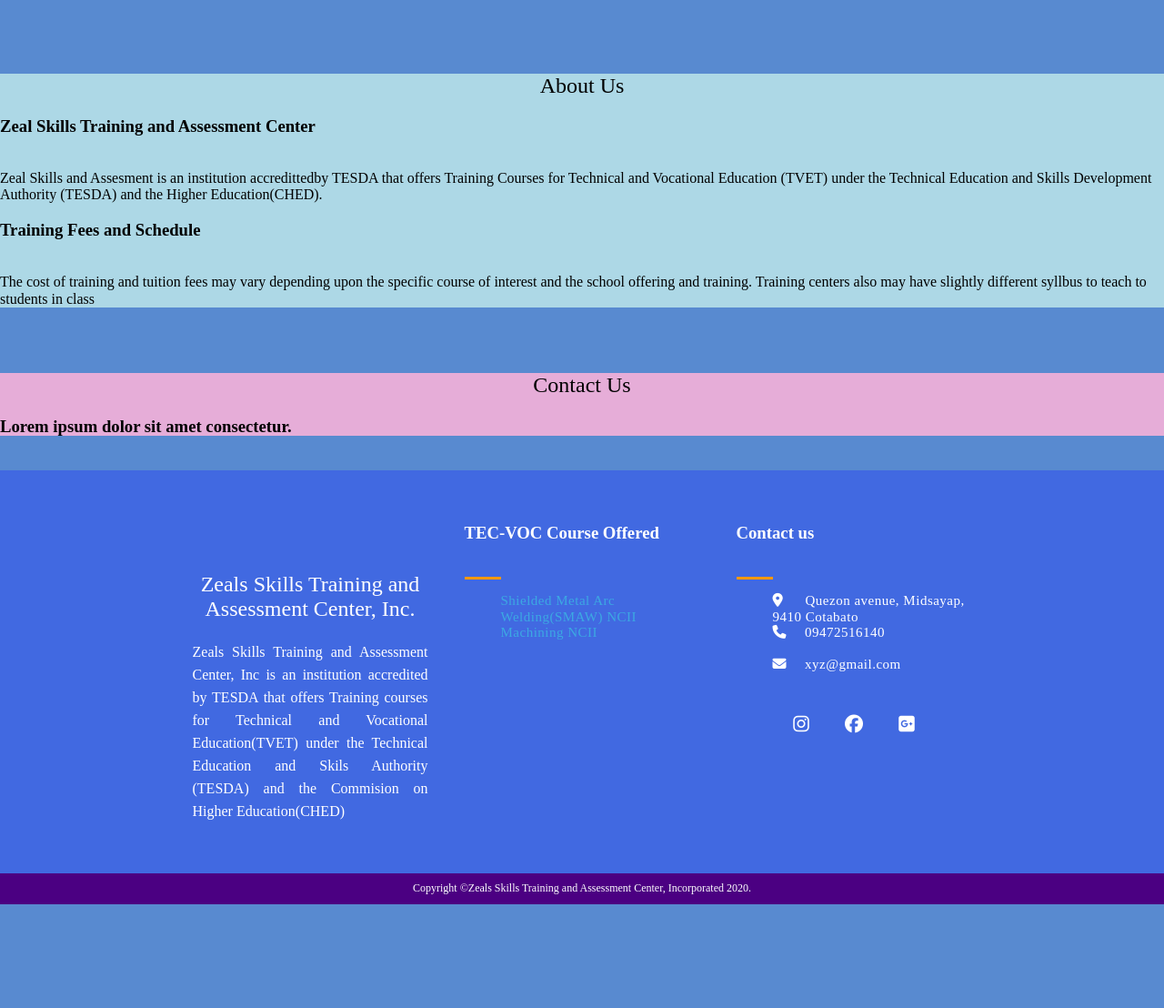
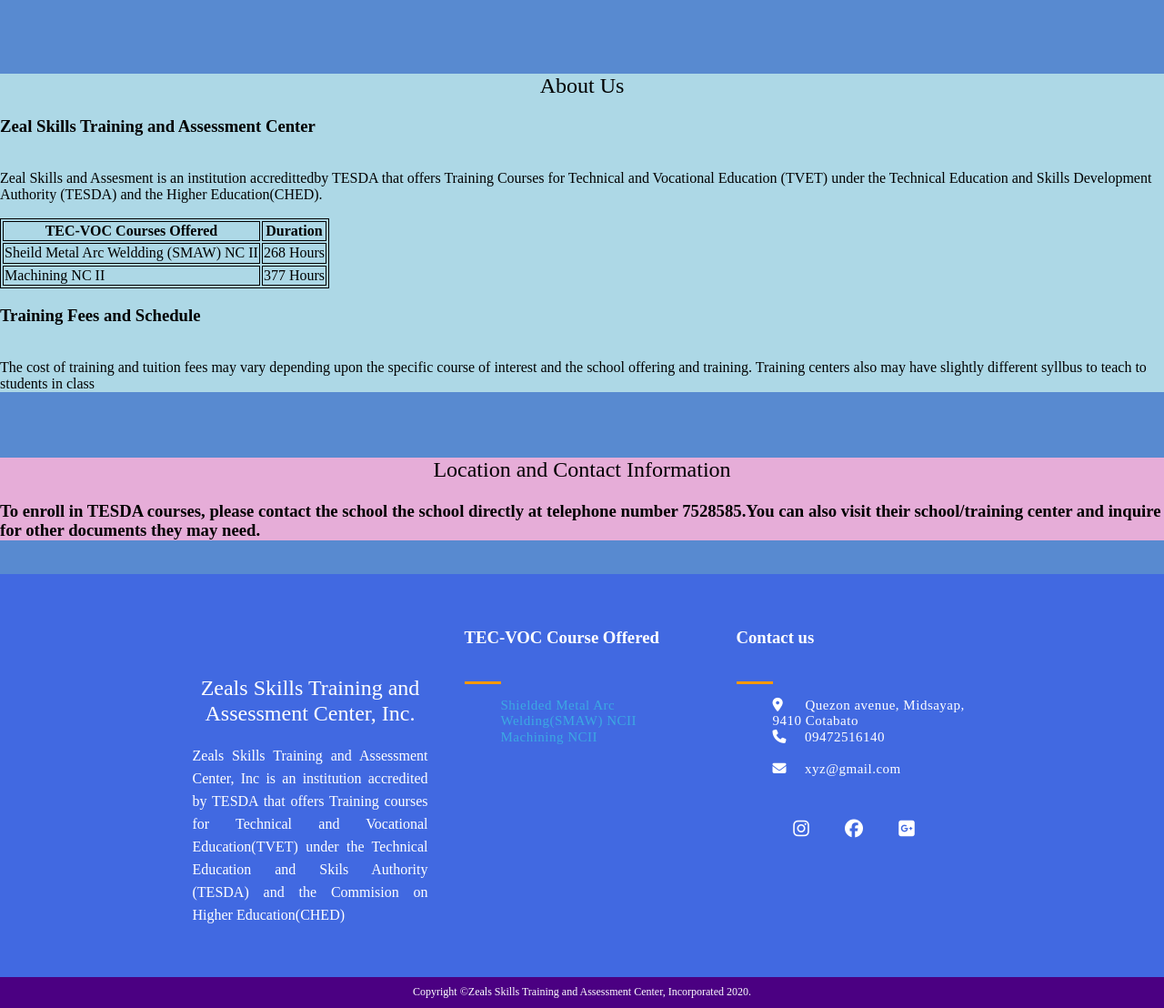
Before and after one commit to docahatian/zeal-file-management-system, a PHP site: page /admin/index.php in a window 1280 px wide. Shown: the part 597-1705 px from the top of the page at 91% size. Before the commit the page ends 1591 px from the top, so only its background shows below. Run offline with PHP 8.4, Linux system fonts and the light colour scheme; data comes from the database, SQL or seed files in the repository; some libraries are stand-ins or nearby versions.

Commit message:
modified html data

```diff
--- a/admin/css/draft.css
+++ b/admin/css/draft.css
@@ -495,3 +495,7 @@
 h3 {margin-bottom: 2em;
 	justify-content: center;
 }
+
+table, th, td {
+	border: 1px solid black;
+  }
--- a/admin/index.php
+++ b/admin/index.php
@@ -23,6 +23,23 @@
 			Zeal Skills and Assesment is an institution accredittedby TESDA that offers Training Courses for Technical and Vocational Education (TVET) under the Technical Education and Skills Development Authority (TESDA)
             and the Higher Education(CHED).
 	   </p>
+
+    <table>
+        <tr>
+            <th>TEC-VOC Courses Offered </th>
+            <th>Duration</th>
+       </tr>
+  <tr>
+    <td> Sheild Metal Arc Weldding (SMAW) NC II </td>
+    <td>   268 Hours</td>
+       </tr>
+       <tr>
+         <td> Machining NC II </td>
+         <td>377 Hours</td>
+      </tr>
+   </table>
+
+
        <h3 class="section-subheading text-muted">Training Fees and Schedule </h3>
 		<p>
 			The cost of training and tuition fees may vary depending upon the specific course of interest and the school offering
@@ -40,8 +57,10 @@
         <div class="container">
             <div class="row">
                 <div class="col-lg-12 text-center">
-                    <h2 class="section-heading">Contact Us</h2>
-                    <h3 class="section-subheading text-muted">Lorem ipsum dolor sit amet consectetur.</h3>
+                    <h2 class="section-heading">Location and Contact Information</h2>
+                    <h3 class="section-subheading text-muted">To enroll in TESDA courses, please contact the school the school directly  at telephone number
+                        7528585.You can also visit their school/training center and inquire for other documents they may need.
+                    </h3>
                 </div>
             </div>
         </div>
```
